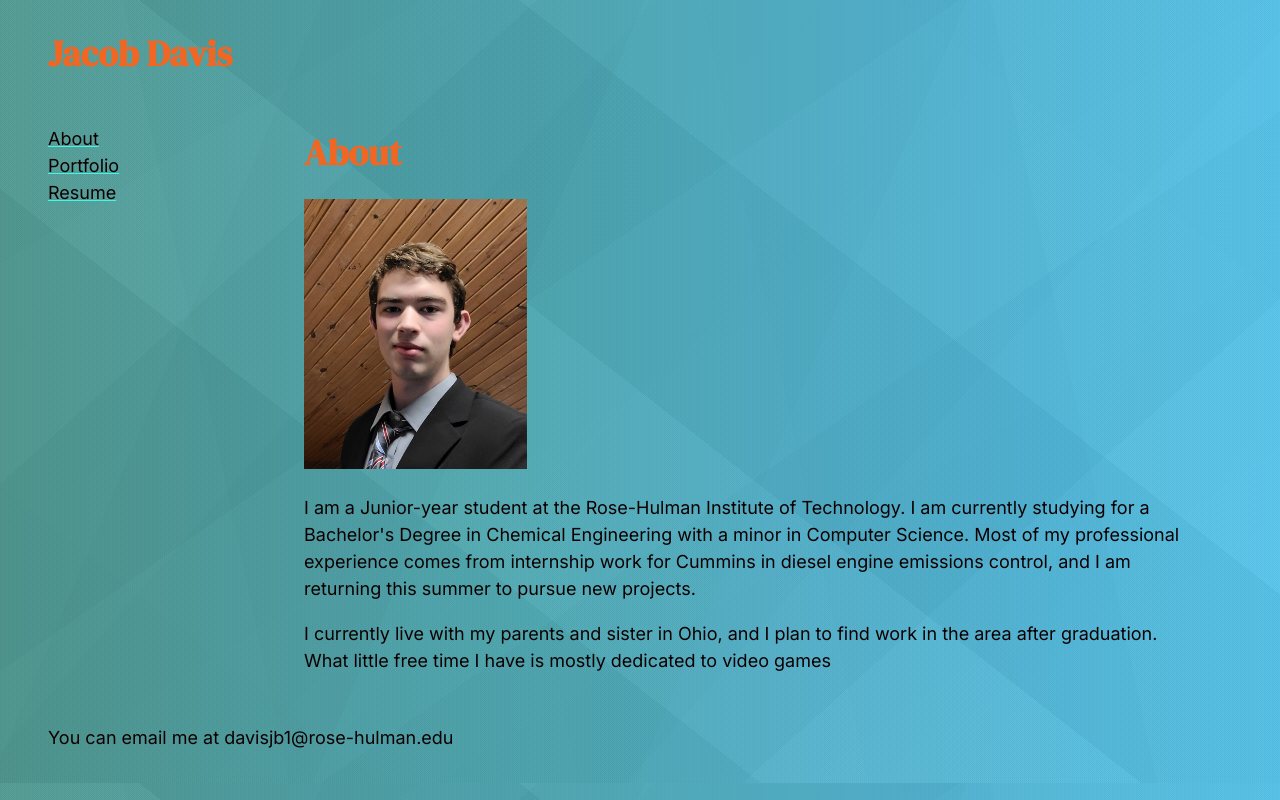
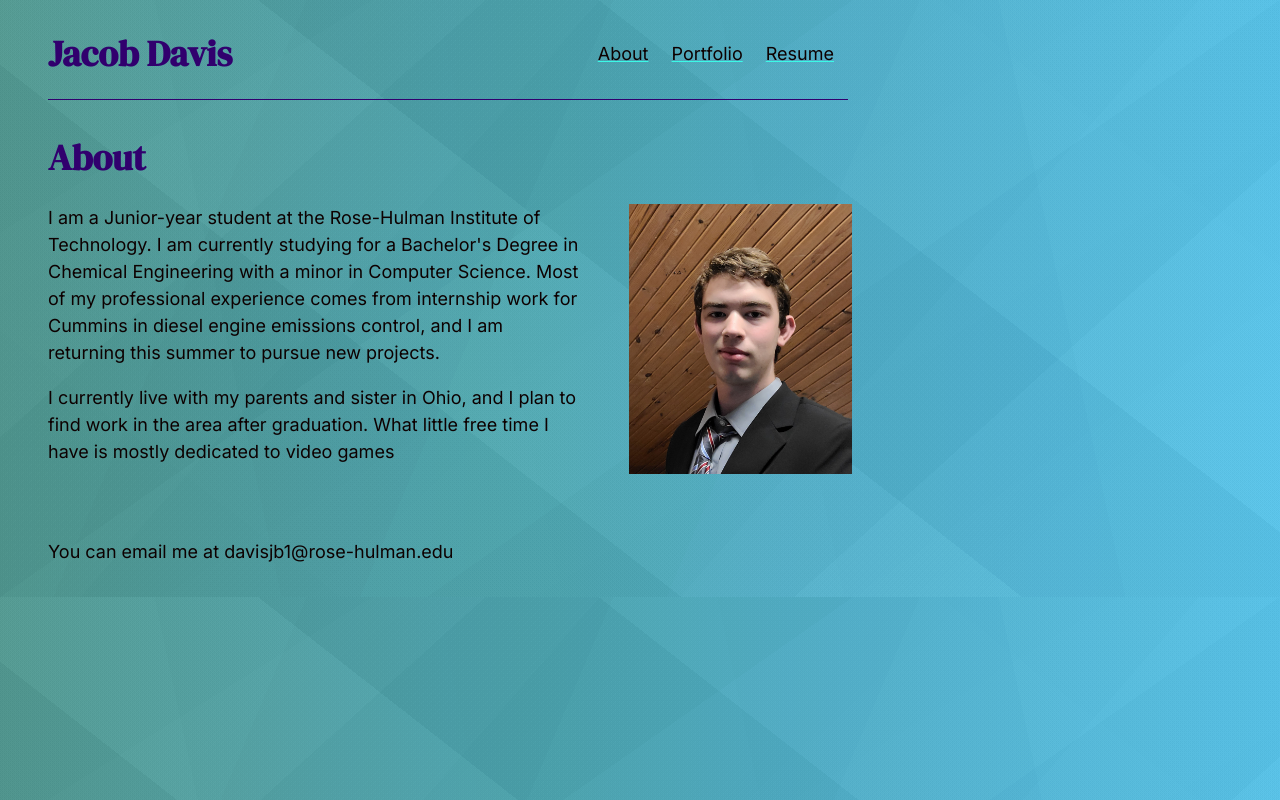
Before and after one commit to rhit-davisjb1/davisjb1.github.io, a plain HTML site: page public/index.html in a window 1280 px wide. Drawn offline with Linux system fonts and the light colour scheme.

Commit message:
progress

```diff
--- a/public/index.html
+++ b/public/index.html
@@ -6,7 +6,7 @@
         <title>Jacob Davis' Presonal Website</title>
         <link rel="stylesheet" href="styles/normalize.css">
         <link rel="stylesheet" href="styles/main.css">
-        <link rel="icon" href="images/favicon.png">
+        <link rel="icon" href="images/favicon.ico">
     </head>
     <body id="about">
         <header>
@@ -27,7 +27,7 @@
         </nav>
         <main>
             <h1>About</h1>
-            <img src="images/avatar.jpg">
+            <img src="images/avatar.jpg" alt="Jacob Davis circa 2021 in a Rose-Hulman dorm room">
             <p>I am a Junior-year student at the Rose-Hulman Institute of Technology. I am currently studying for a Bachelor's Degree in Chemical Engineering with a minor in Computer Science. Most of my professional experience comes from internship work for Cummins in diesel engine emissions control, and I am returning this summer to pursue new projects.</p>
             <p>I currently live with my parents and sister in Ohio, and I plan to find work in the area after graduation. What little free time I have is mostly dedicated to video games</p>
         </main>
--- a/public/styles/main.css
+++ b/public/styles/main.css
@@ -5,7 +5,7 @@
     --horizontal-space: 3rem;
     --light-color:#FA9A2D ;
     --body-color:#0D0000 ;
-    --heading-color:#F26624 ;
+    --heading-color:#31006e ;
     --contrast-color:#3BFAE7 ;
 }
 
@@ -23,6 +23,10 @@ h1, h2, h3 {
     color: var(--heading-color);
 }
 
+h3 {
+    color:var(--body-color);
+}
+
 a {
     color: var(--body-color);
     text-decoration-color: var(--contrast-color);
@@ -35,20 +39,21 @@ a:hover {
 
 body#about img {height:15em;}
 
-p {
-    max-width: 50em;
+body > main p, body > main h1 {
+    max-width: 50rem;
 }
 
 body {
     display: grid;
     grid-template-areas: "head head" "nav nav" "main main" "foot foot";
-    grid-template-columns: 1fr 4fr;
+    grid-template-columns: auto 4fr;
     grid-template-rows: auto  auto 1fr auto;
+    max-width: 50em;
 }
 
 @media screen and (min-width: 30em) {
     body {
-        grid-template-areas: "head head" "nav main" "foot foot";
+        grid-template-areas: "head nav" "main main" "foot foot";
         grid-template-rows: auto 1fr auto;
     }
 
@@ -56,6 +61,16 @@ body {
         flex-basis: 48%;
         padding-right: 2%;
     }
+
+    body > nav {
+        padding-top: var(--vertical-space);
+    }
+
+    body > nav ul {
+        float: right;
+    }
+
+    body#about img {height:15em; float:right; margin-left: var(--horizontal-space); margin-bottom: var(--vertical-space);}
 }
 
 body > * {
@@ -66,6 +81,7 @@ body > * {
 body > header {
     grid-area: head;
     /* background-color: yellow; */
+    padding-bottom: 0;
 }
 
 body > nav {
@@ -76,11 +92,23 @@ body > nav {
 body > nav ul {
     list-style-type: none;
     padding: 0;
+    margin: 0;
+    line-height: 2.4;
+}
+
+body > nav ul li {
+    display: inline-block;
+    padding-right: 1em;
 }
 
 body > main {
     grid-area: main;
     /* background-color: purple; */
+}
+
+body > main > *:first-child {
+    padding-top: 1em;
+    border-top: 1px solid var(--heading-color);
 }
 
 body > footer {
```
Also changed, not shown: public/portfolio.html (+2 -2 lines), public/resume.html (+1 -1 lines), public/images/favicon.ico (added).
